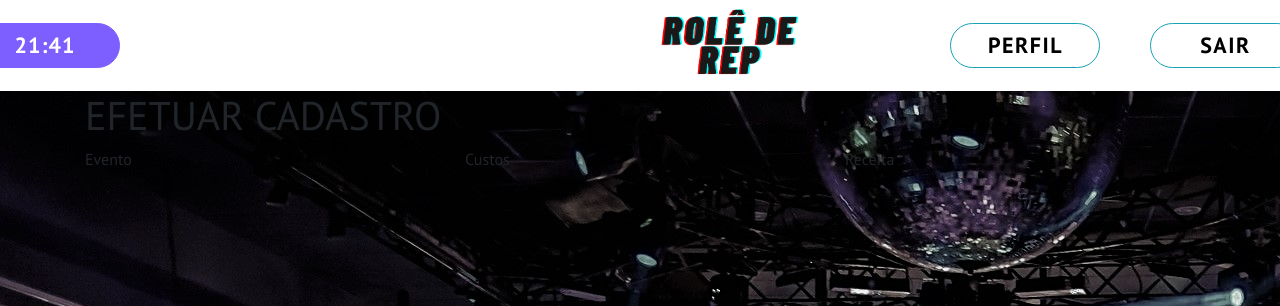
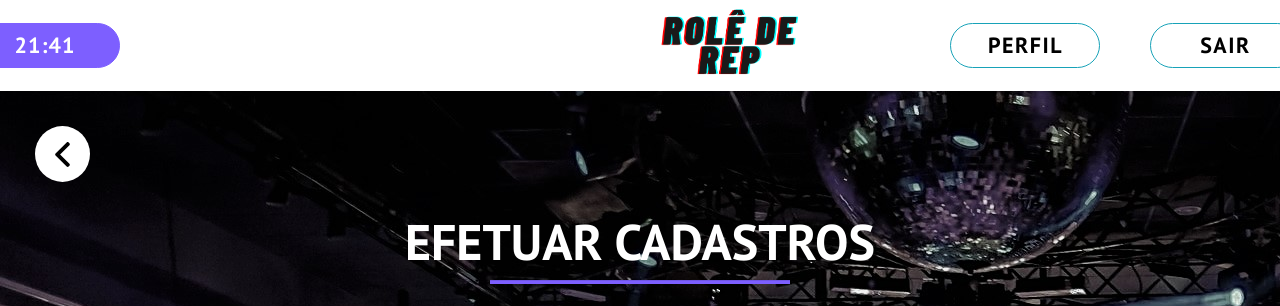
Before and after one commit to jvccorsi/Engenharia3-certo, a PHP site: page /git/Views/cadastros.php in a window 1280 px wide; the page is wider, and only the part inside the window is pictured. Shown: the top 306 px of that part. Run offline with PHP 8.4, Linux system fonts and the light colour scheme; the visitor is signed in with stand-in values (Sample User, id 1); data comes from the database, SQL or seed files in the repository.

Commit message:
style cadastros finalizado

```diff
--- a/Conexao_BD/conexao.php
+++ b/Conexao_BD/conexao.php
@@ -10,8 +10,8 @@ class Conexao {
 
     public function __construct() {
         $this->servidor = "localhost";
-        $this->usuario = "root";
-        $this->senha = "";
+        $this->usuario = "admin";
+        $this->senha = "g51c1vyv";
         $this->database = "windparty";
 
         try {
--- a/Style/cadastros.css
+++ b/Style/cadastros.css
@@ -0,0 +1,40 @@
+#back-button {
+  margin: 35px 0 0 35px;
+  padding: 15px;
+
+  background-color: #fff;
+  border-radius: 50%;
+  transition:0.5s;
+}
+
+#back-button:hover {
+  border-radius: 20px;
+}
+
+#back-button img {
+  height: 25px;
+  width: 25px;
+}
+
+main {
+  margin-top: 30px;
+}
+
+main .titulo-rank {
+  margin-bottom: 45px;
+}
+
+main .container .row .col-md-4 .content-wrapper {
+  width: 200px;
+  padding: 25px 25px 15px;
+
+  background-color: #fff;
+  border: 1px solid black;
+  border-radius: 25px;
+}
+
+main .container .row .col-md-4 .content-wrapper p {
+  margin: 10px 0 0;
+
+  font-size: 25px;
+}
--- a/Views/cadastros.php
+++ b/Views/cadastros.php
@@ -9,6 +9,7 @@
         <meta name="viewport" content="width=device-width, initial-scale=1.0">
         <!--CSS-->
         <link rel="stylesheet" href="../Style/dashboard.css">
+        <link rel="stylesheet" href="../Style/cadastros.css">
         <!--BS-->
         <link rel="stylesheet" href="https://stackpath.bootstrapcdn.com/bootstrap/4.5.2/css/bootstrap.min.css" integrity="sha384-JcKb8q3iqJ61gNV9KGb8thSsNjpSL0n8PARn9HuZOnIxN0hoP+VmmDGMN5t9UJ0Z" crossorigin="anonymous">
         <!--FONT-->
@@ -25,19 +26,37 @@
                 var date = new Date();
                 document.getElementById("botao-hora").innerHTML = date.getHours() + ":" + date.getMinutes();
             }
+            function backPage() {
+                window.location.href = 'dashboard.php';
+            }
         </script>
+        <button id="back-button" onClick="backPage()">
+            <img src="../assets/left-arrow.svg" alt="Seta esquerda">
+        </button>
         <main>
+            <div class="titulo-rank text-center">
+                <h2 class="titulos"><b>EFETUAR CADASTROS</b></h2>
+                <hr class="hr">
+            </div>
             <div class="container">
-                <h1>EFETUAR CADASTRO</h1>
                 <div class="row">
-                    <div class="col">
-                        <p>Evento</p>
+                    <div class="col-md-4 text-center d-flex justify-content-center">
+                        <div class="content-wrapper">
+                            <img src="../assets/calendar.svg" class="Calendário">
+                            <p>Evento</p>
+                        </div>
                     </div>
-                    <div class="col">
-                        <p>Custos</p>
+                    <div class="col-md-4 text-center d-flex justify-content-center">
+                        <div class="content-wrapper">
+                            <img src="../assets/budget.svg" class="Custos">
+                            <p>Custos</p>
+                        </div>
                     </div>
-                    <div class="col">
-                        <p>Receita</p>
+                    <div class="col-md-4 text-center d-flex justify-content-center">
+                        <div class="content-wrapper">
+                            <img src="../assets/receipt.svg" class="Receita">
+                            <p>Receita</p>
+                        </div>
                     </div>
                 </div>
             </div>
```
Also changed, not shown: assets/budget.svg (added), assets/calendar.svg (added), assets/left-arrow.svg (added), assets/receipt.svg (added).
